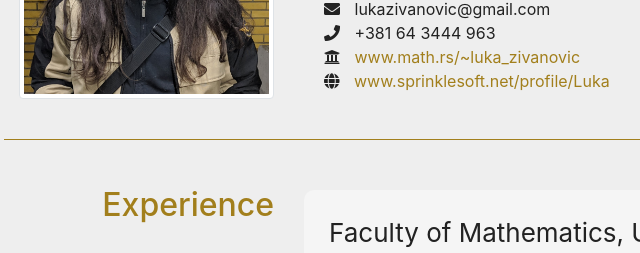
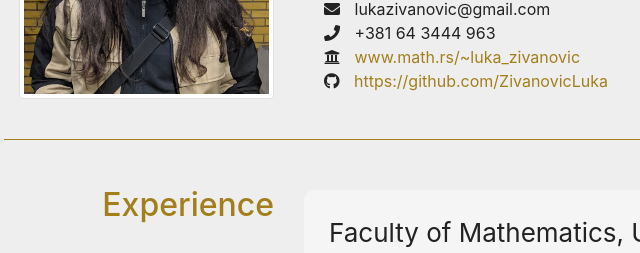
Before and after one commit to ZivanovicLuka/CV, a website built with webpack: page English/index.html in a window 1280 px wide. Shown: the part 166-419 px from the top of the page, 66-706 px from the left. Built offline with nearby package versions, Linux system fonts and the light colour scheme.

Commit message:
Changed header link

```diff
--- a/English/index.html
+++ b/English/index.html
@@ -45,10 +45,15 @@
                             <a href="http://poincare.matf.bg.ac.rs/~luka_zivanovic"
                                 target="_blank">www.math.rs/~luka_zivanovic</a>
                         </li>
-                        <li>
+                        <!-- <li>
                             <i class="fas fa-globe"></i>
                             <a href="http://sprinklesoft.net/profile/Luka"
                                 target="_blank">www.sprinklesoft.net/profile/Luka</a>
+                        </li> -->
+                        <li>
+                            <i class="fab fa-github"></i>
+                            <a href="https://github.com/ZivanovicLuka"
+                                target="_blank">https://github.com/ZivanovicLuka</a>
                         </li>
                     </ul>
                 </div>
```
Also changed, not shown: 1 other file.
